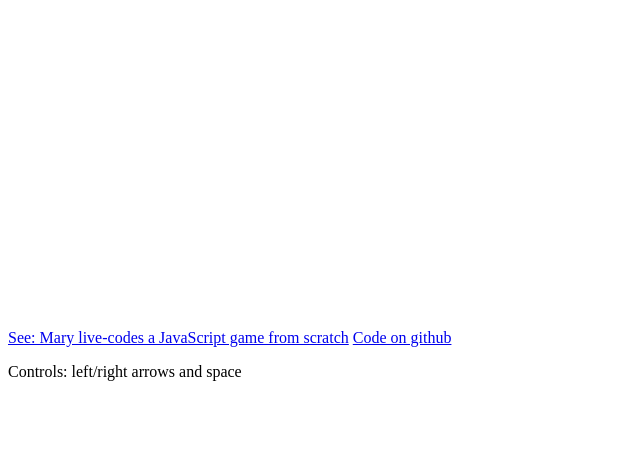
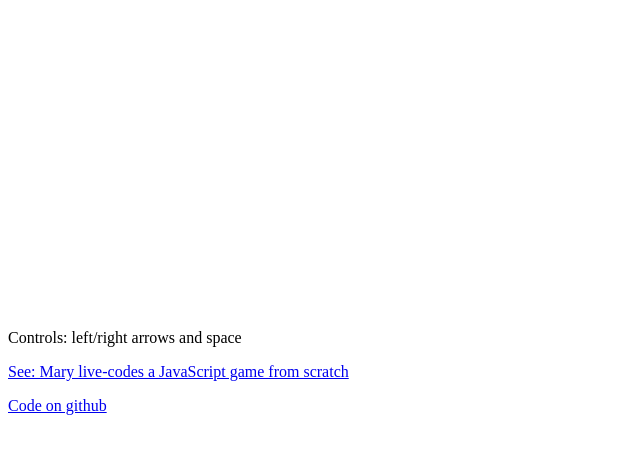
Before and after one commit to serebrov/simple-js-invaders-game, a plain HTML site: page index.html in a window 1280 px wide. Shown: the part 5-458 px from the top of the page, without its empty margins (0-640 px from the left). Drawn offline with Linux system fonts and the light colour scheme.

Commit message:
Move controls info to the top

```diff
--- a/index.html
+++ b/index.html
@@ -3,10 +3,12 @@
         <title>Simple JS invaders game</title>
         <canvas id="screen" height="310" width="310"></canvas>
         <script src="game.js" type="text/javascript" charset="utf-8"></script>
+        <p>Controls: left/right arrows and space</p>
         <p>
             <a href="https://vimeo.com/105955605">See: Mary live-codes a JavaScript game from scratch</a>
+        </p>
+        <p>
             <a href="https://github.com/serebrov/simple-js-invaders-game">Code on github</a>
-            <div>Controls: left/right arrows and space</div>
         </p>
     </body>
 </html>
```
